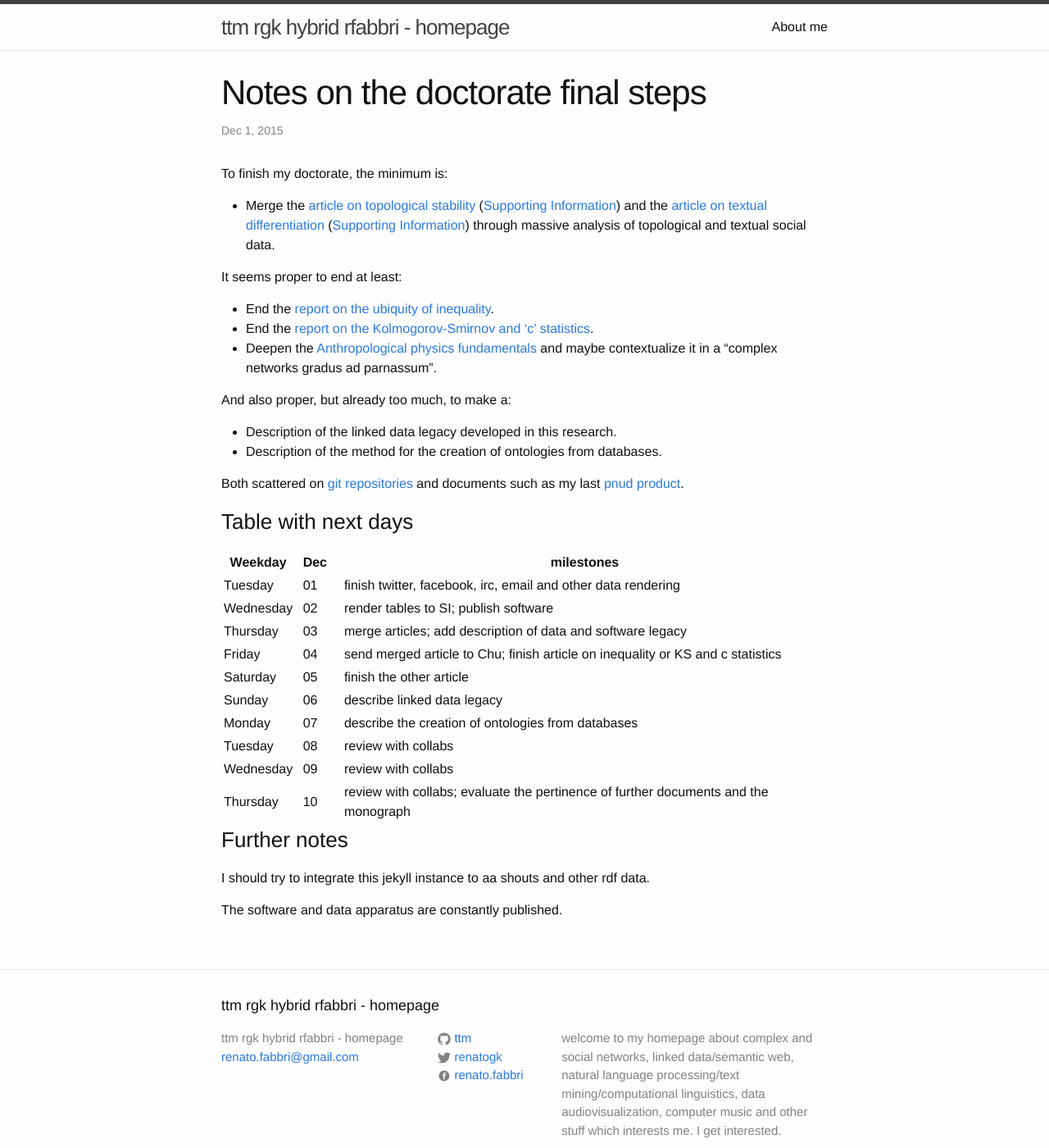
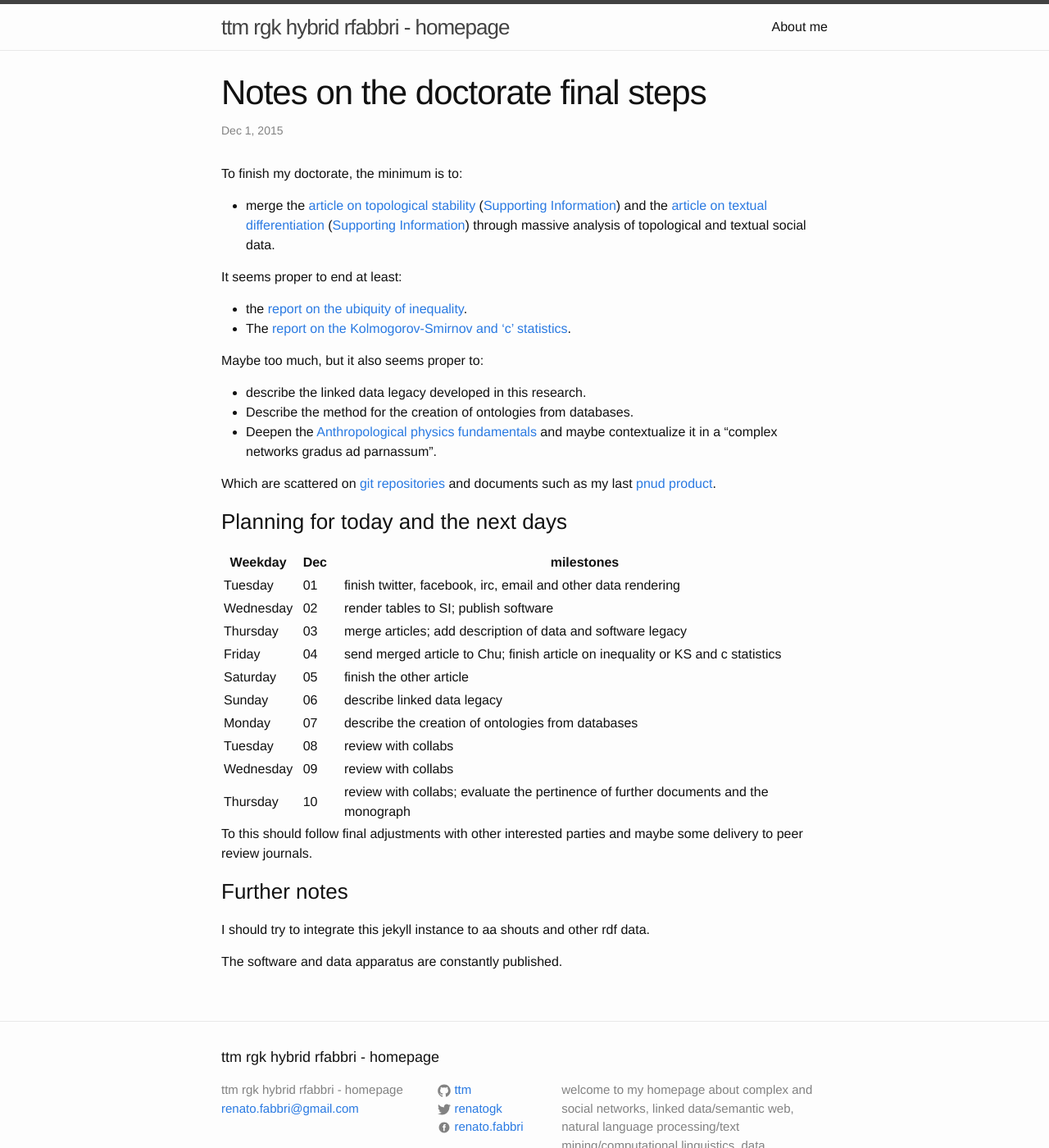
Before and after one commit to ttm/ttm.github.io, a Jekyll site: the page built from _posts/2015-12-01-resume-doctorate.markdown, in a window 1280 px wide and 1400 px high. Shown: the whole window at 82% size. Built offline with Jekyll 4.4.1, drawn with Linux system fonts in a browser that asks for light colours; comment, search, counter and statistics services are not loaded.

Commit message:
finished initial blogging

```diff
--- a/_posts/2015-12-01-context.markdown
+++ b/_posts/2015-12-01-context.markdown
@@ -25,6 +25,7 @@ for the development and understanding of citizenship.
 [tart]:      https://github.com/ttm/articleStabilityInteractionNetworks/raw/master/paper.pdf
 [labicbr]:   http://www.ciudadania20.org/pt-pt/labicbr/
 [labicpll]:  https://www.facebook.com/groups/1645390789044342/
-[mbox]:    https://github.com/ttm/caixamagica
+[mbox]:    http://www.ciudadania20.org/pt-pt/colaboradoreslabicbr/
+[repocm]:    https://github.com/ttm/caixamagica
 [cmp]:   https://github.com/caixamagica/
 [cmg]:   https://www.facebook.com/groups/952476861475886/
--- a/_posts/2015-12-01-resume-doctorate.markdown
+++ b/_posts/2015-12-01-resume-doctorate.markdown
@@ -5,26 +5,26 @@ categories: doctorate, plan
 comments: true
 published: true
 ---
-To finish my doctorate, the minimum is:
+To finish my doctorate, the minimum is to:
 
-* Merge the [article on topological stability][atop] ([Supporting Information][sitop])
+* merge the [article on topological stability][atop] ([Supporting Information][sitop])
 and the [article on textual differentiation][atxt] ([Supporting Information][sitxt])
 through massive analysis of topological and textual social data.
 
 It seems proper to end at least:
 
-* End the [report on the ubiquity of inequality][ueq].
-* End the [report on the Kolmogorov-Smirnov and 'c' statistics][kol].
+* the [report on the ubiquity of inequality][ueq].
+* The [report on the Kolmogorov-Smirnov and 'c' statistics][kol].
+
+Maybe too much, but it also seems proper to:
+
+* describe the linked data legacy developed in this research.
+* Describe the method for the creation of ontologies from databases.
 * Deepen the [Anthropological physics fundamentals][anp] and maybe contextualize it in a "complex networks gradus ad parnassum".
 
-And also proper, but already too much, to make a:
+Which are scattered on [git repositories][ttmgh] and documents such as my last [pnud product][pnud5].
 
-* Description of the linked data legacy developed in this research.
-* Description of the method for the creation of ontologies from databases.
-
-Both scattered on [git repositories][ttmgh] and documents such as my last [pnud product][pnud5].
-
-### Table with next days
+### Planning for today and the next days
 
 Weekday   || Dec ||| milestones
 ----------||-----|||----------
@@ -39,7 +39,8 @@ Tuesday   || 08  ||| review with collabs
 Wednesday || 09  ||| review with collabs
 Thursday  || 10  ||| review with collabs; evaluate the pertinence of further documents and the monograph
 
-
+To this should follow final adjustments with other interested parties
+and maybe some delivery to peer review journals.
 
 ### Further notes
 
```
